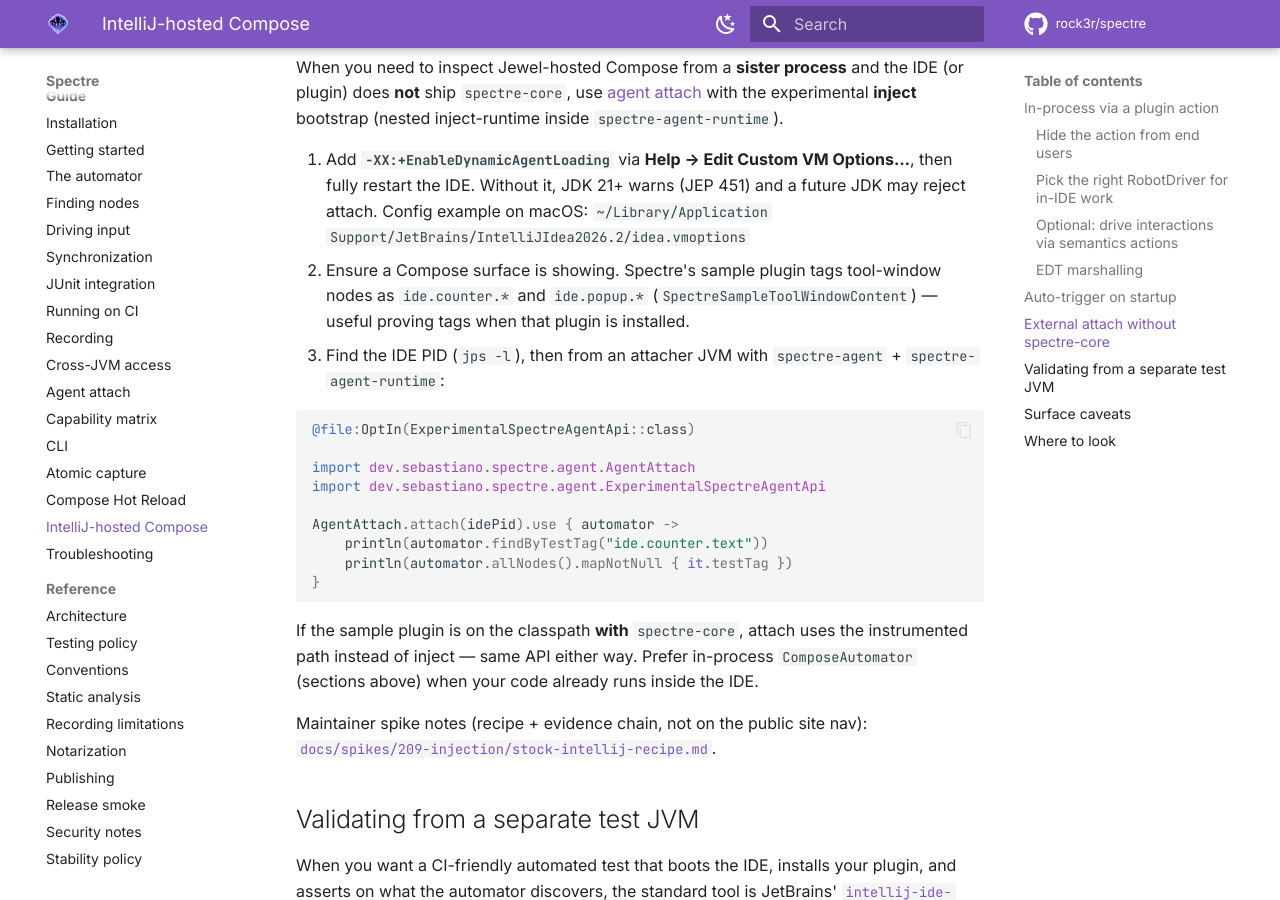
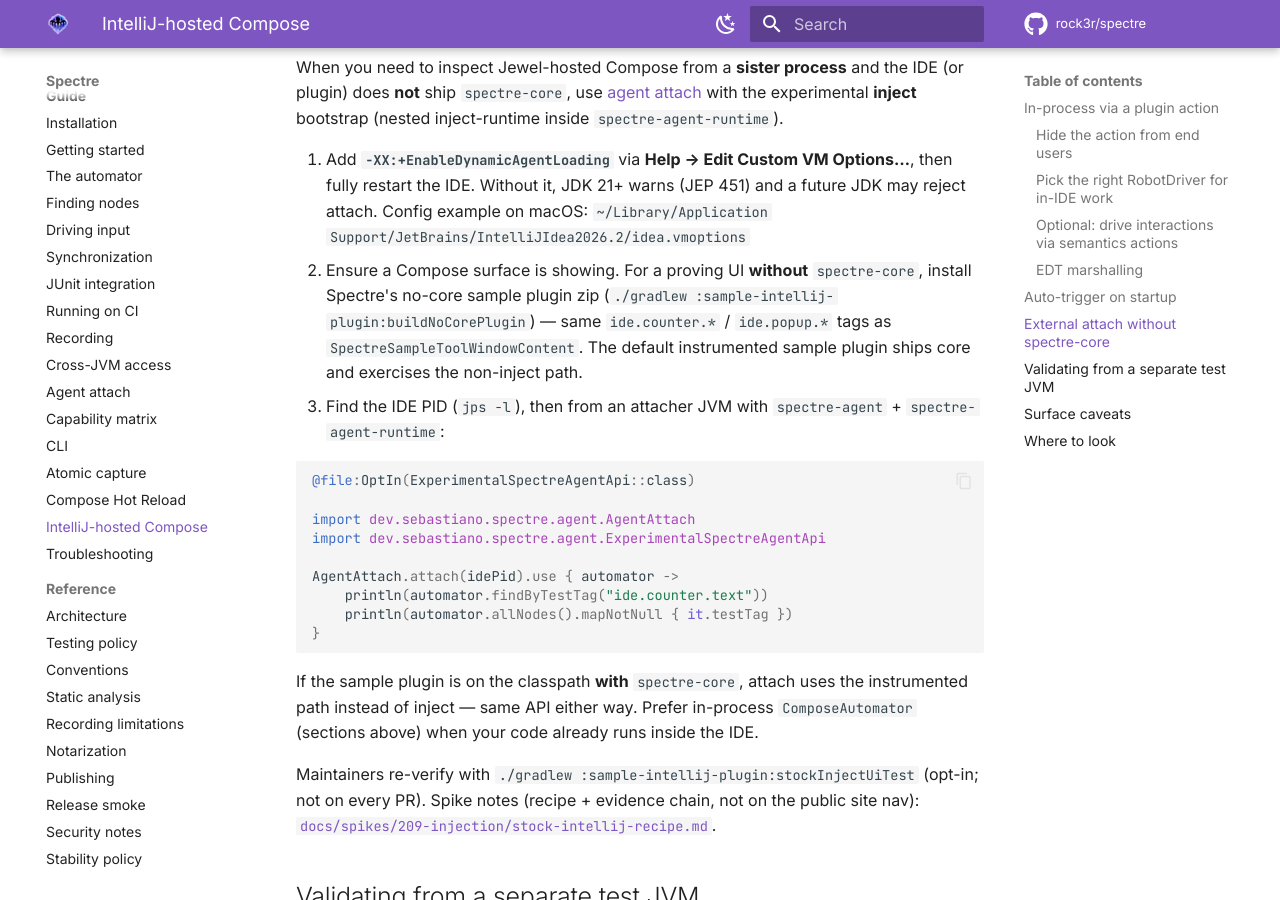
Before and after one commit to rock3r/spectre, an MkDocs documentation site: the page built from docs/guide/intellij.md, in a window 1280 px wide and 900 px high, scrolled down 4521 px. Built offline with MkDocs 1.6.1 and Material for MkDocs 9.7.7, drawn with Linux system fonts in a browser that asks for light colours; comment, search, counter and statistics services are not loaded.

Commit message:
docs: record stock IntelliJ inject PASS evidence (#353 / #377)
Update the stock inject recipe, practicalities status table, packaging
revisit triggers, and user guide intellij section: no-core plugin packaging
+ stockInjectUiTest prove inject attach against Jewel tags; inject stays
experimental inspect and off always-on PR CI.

```diff
--- a/docs/guide/intellij.md
+++ b/docs/guide/intellij.md
@@ -217,9 +217,11 @@
    fully restart the IDE. Without it, JDK 21+ warns (JEP 451) and a future JDK may reject
    attach. Config example on macOS:
    `~/Library/Application Support/JetBrains/IntelliJIdea2026.2/idea.vmoptions`
-2. Ensure a Compose surface is showing. Spectre's sample plugin tags tool-window nodes as
-   `ide.counter.*` and `ide.popup.*` (`SpectreSampleToolWindowContent`) — useful proving
-   tags when that plugin is installed.
+2. Ensure a Compose surface is showing. For a proving UI **without** `spectre-core`, install
+   Spectre's no-core sample plugin zip
+   (`./gradlew :sample-intellij-plugin:buildNoCorePlugin`) — same `ide.counter.*` /
+   `ide.popup.*` tags as `SpectreSampleToolWindowContent`. The default instrumented sample
+   plugin ships core and exercises the non-inject path.
 3. Find the IDE PID (`jps -l`), then from an attacher JVM with `spectre-agent` +
    `spectre-agent-runtime`:
 
@@ -239,7 +241,9 @@
 instrumented path instead of inject — same API either way. Prefer in-process
 `ComposeAutomator` (sections above) when your code already runs inside the IDE.
 
-Maintainer spike notes (recipe + evidence chain, not on the public site nav):
+Maintainers re-verify with
+`./gradlew :sample-intellij-plugin:stockInjectUiTest` (opt-in; not on every PR). Spike
+notes (recipe + evidence chain, not on the public site nav):
 [`docs/spikes/209-injection/stock-intellij-recipe.md`](https://github.com/rock3r/spectre/blob/main/docs/spikes/209-injection/stock-intellij-recipe.md).
 
 ## Validating from a separate test JVM
```
Also changed, not shown: docs/spikes/209-injection/packaging-1.0-decision.md (+2 -1 lines), docs/spikes/209-injection/practicalities.md (+6 -4 lines), docs/spikes/209-injection/stock-intellij-recipe.md (+57 -27 lines).
